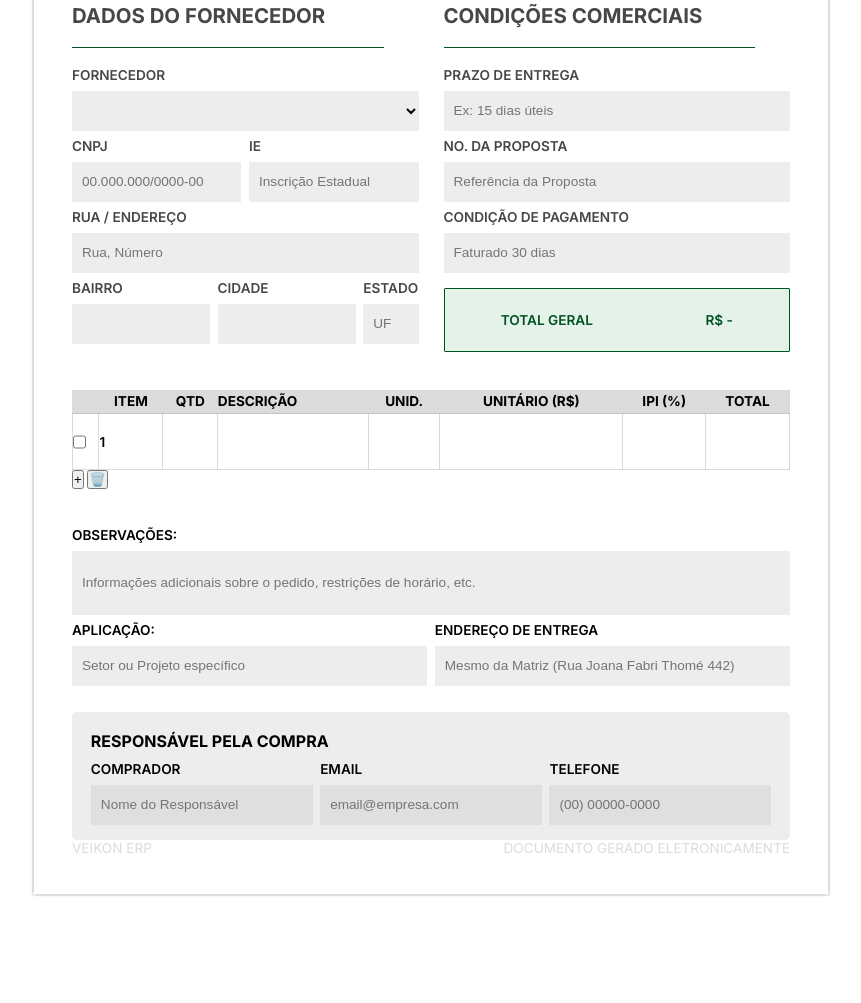
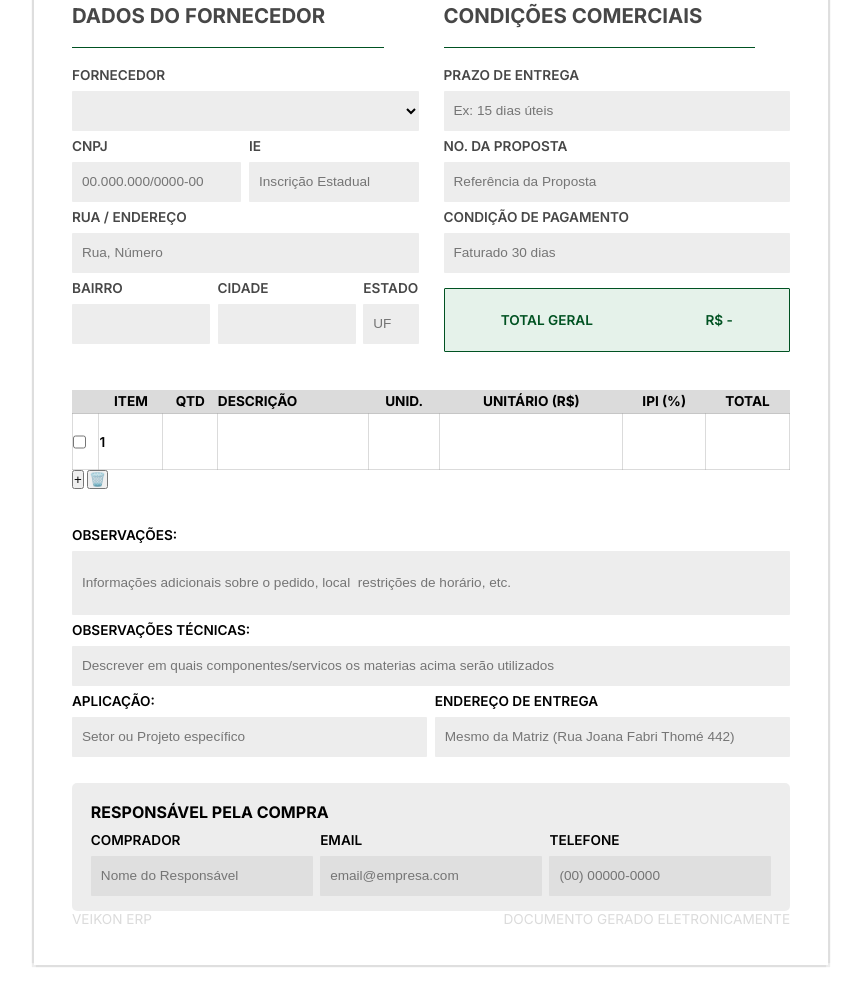
Before and after one commit to Fernando-Boschiero/erp-lite, a website: page frontend/pages/formFornecedores.html in a window 1280 px wide. Shown: the part 395-1398 px from the top of the page, without its empty margins (209-1070 px from the left). Before the commit the page ends 1327 px from the top, so only its background shows below. Drawn offline with Linux system fonts and the light colour scheme; no server answers.

Commit message:
Added extra input field to formFornecedores

```diff
--- a/frontend/pages/formFornecedores.html
+++ b/frontend/pages/formFornecedores.html
@@ -160,7 +160,13 @@
             type="text"
             id="observações"
             name="observações"
-            placeholder="Informações adicionais sobre o pedido, restrições de horário, etc." />
+            placeholder="Informações adicionais sobre o pedido, local  restrições de horário, etc." />
+                      <label for="observações">OBSERVAÇÕES TÉCNICAS:</label>
+          <input
+            type="text"
+            id="observações-tecnicas"
+            name="observações_tecnicas"
+            placeholder="Descrever em quais componentes/servicos os materias acima serão utilizados" />
           <div class="container-multiple-inputs">
             <div class="input-group">
               <label for="aplicacao">APLICAÇÃO:</label>
```
